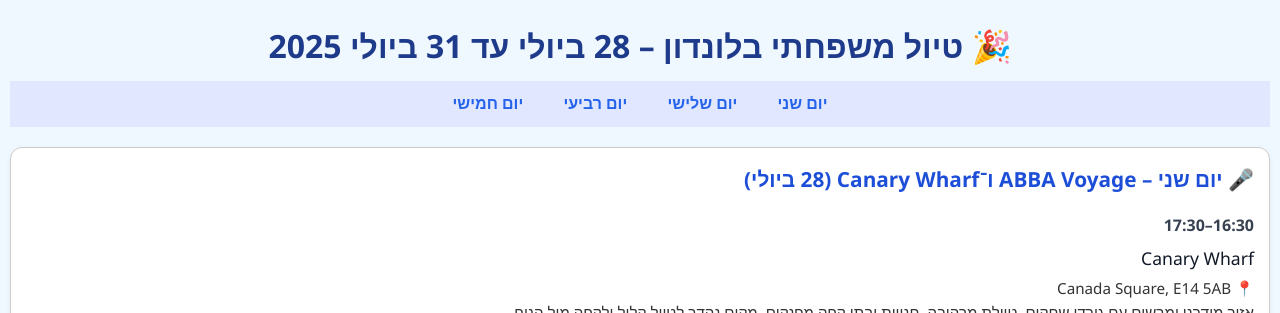
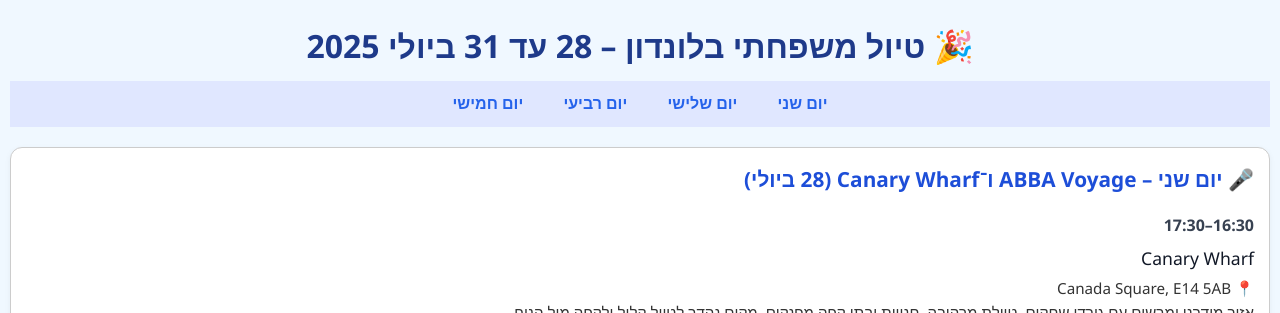
Before and after one commit to idosharan/london-trip, a plain HTML site: page index.html in a window 1280 px wide. Shown: the top 313 px of the page. Drawn offline with Linux system fonts and the light colour scheme.

Commit message:
Update index.html

```diff
--- a/index.html
+++ b/index.html
@@ -99,7 +99,7 @@
   </style>
 </head>
 <body>
-  <h1>🎉 טיול משפחתי בלונדון – 28 ביולי עד 31 ביולי 2025</h1>
+  <h1>🎉 טיול משפחתי בלונדון – 28 עד 31 ביולי 2025</h1>
   <nav>
     <a href="#day1">יום שני</a>
     <a href="#day2">יום שלישי</a>
```
